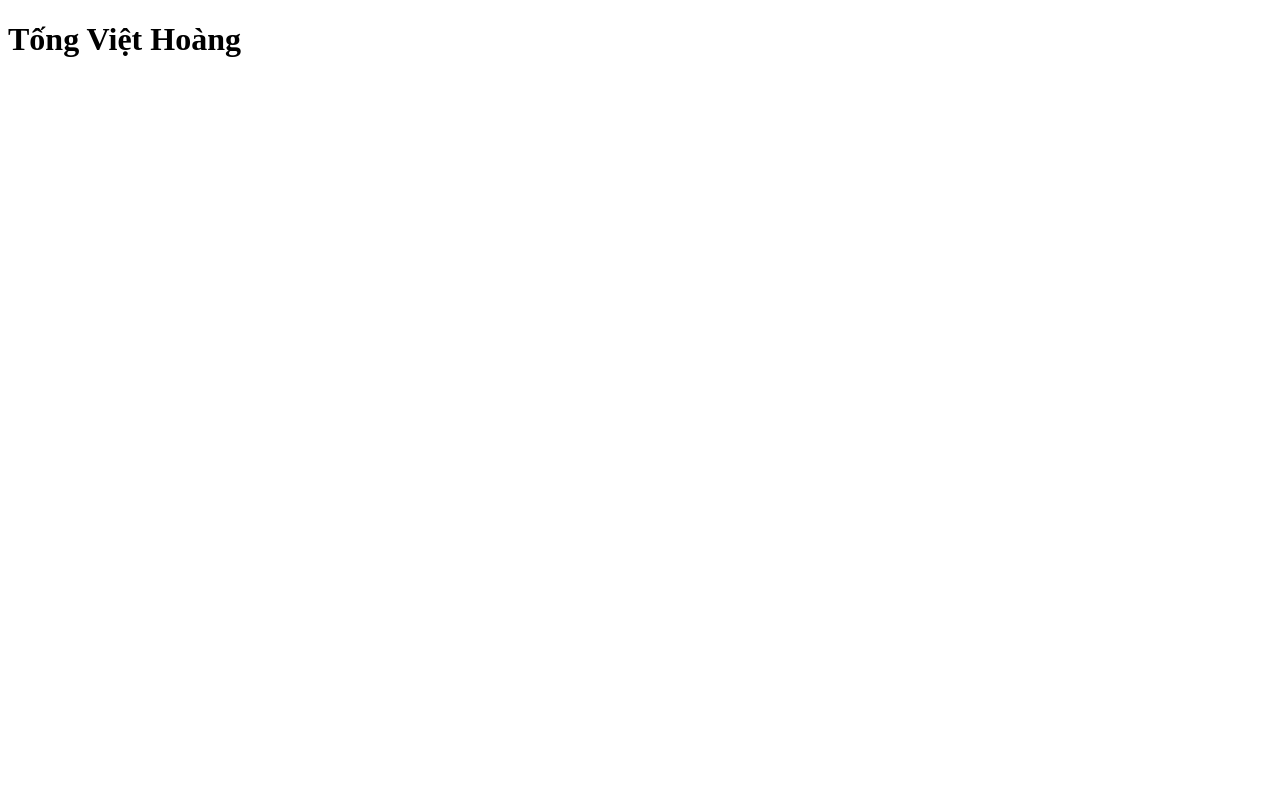
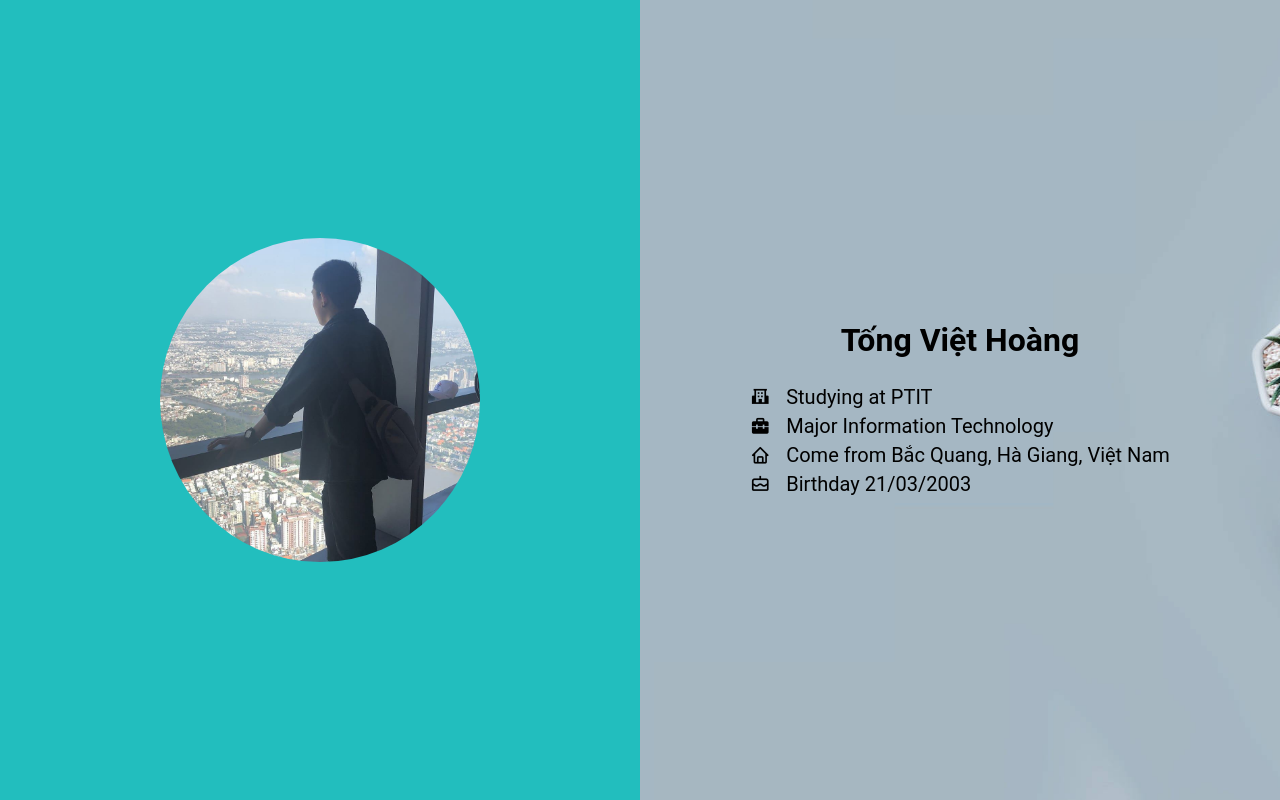
Before and after one commit to HoangB21/Introduce-myself, a plain HTML site: page index.html in a window 1280 px wide. Drawn offline with nearby package versions, Linux system fonts and the light colour scheme.

Commit message:
update html and css

```diff
--- a/index.html
+++ b/index.html
@@ -4,13 +4,36 @@
 <head>
     <meta charset="UTF-8">
     <meta name="viewport" content="width=device-width, initial-scale=1.0">
-
+    <link rel="stylesheet" href="./style.css">
+    <link href='https://unpkg.com/boxicons@2.1.4/css/boxicons.min.css' rel='stylesheet'>
     <title>Introduce myself</title>
 </head>
 
 <body>
-    <h1>Tống Việt Hoàng</h1>
-
+    <div class="content-left">
+        <img src="./hoang.jpeg" />
+    </div>
+    <div class="content-right">
+        <h1>Tống Việt Hoàng</h1>
+        <div class="info-container">
+            <div class="info-content">
+                <i class='bx bxs-school'></i>
+                Studying at PTIT
+            </div>
+            <div class="info-content">
+                <i class='bx bxs-briefcase-alt-2'></i>
+                Major Information Technology
+            </div>
+            <div class="info-content">
+                <i class='bx bx-home'></i>
+                Come from Bắc Quang, Hà Giang, Việt Nam
+            </div>
+            <div class="info-content">
+                <i class='bx bx-cake'></i>
+                Birthday 21/03/2003
+            </div>
+        </div>
+    </div>
 </body>
 
 </html>
--- a/style.css
+++ b/style.css
@@ -0,0 +1,46 @@
+body {
+    margin: 0px;
+    height: 100%;
+    display: flex;
+    flex-direction: row;
+}
+
+.content-left {
+    background-color: rgb(34, 190, 190);
+    height: 100vh;
+    width: 50%;
+    display: flex;
+    flex-direction: row;
+    justify-content: center;
+    align-items: center;
+    margin: 0px;
+}
+
+.content-right {
+    background-image: url("./minimalistic-business-setup-dudslamn7oardprl.jpg");
+    background-repeat: no-repeat;
+    background-size: cover;
+    background-position-x: -150px;
+    height: 100vh;
+    width: 50%;
+    font-family: 'Roboto', sans-serif;
+    display: flex;
+    flex-direction: column;
+    align-items: center;
+    justify-content: center;
+    color: black;
+}
+
+img {
+    width: 50%;
+    border-radius: 50%;
+}
+
+.info-container .info-content {
+    display: flex;
+    gap: 16px;
+    /* justify-content: center; */
+    align-items: center;
+    font-size: 20px;
+    margin: 5px;
+}
```
Also changed, not shown: hoang.jpeg (added), minimalistic-business-setup-dudslamn7oardprl.jpg (added).
